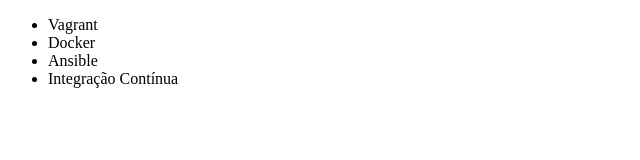
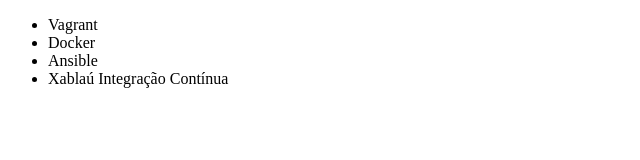
Before and after one commit to Duuhwow/Alura-GIT, a plain HTML site: page index.HTML in a window 1280 px wide. Shown: the full height of the page, 0-640 px from the left. Drawn offline with Linux system fonts and the light colour scheme.

Commit message:
Adicionei o Xablaú

```diff
--- a/index.HTML
+++ b/index.HTML
@@ -9,7 +9,8 @@
         <li>Vagrant</li>
         <li>Docker</li>
         <li>Ansible</li>
-        <li>Integração Contínua</li>
+        <li> Xablaú
+Integração Contínua</li>
     </ul>
 </body>
 </html>
```
